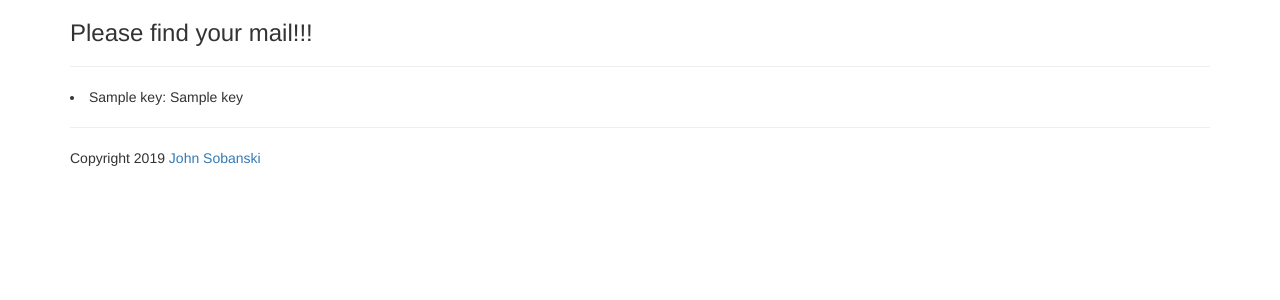
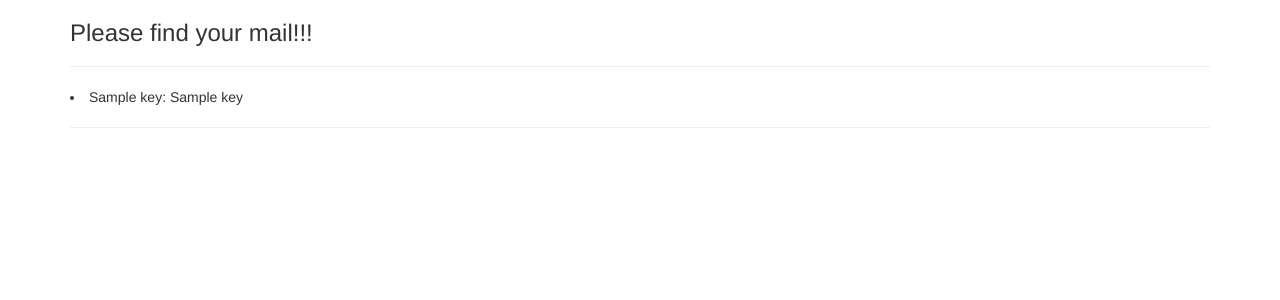
Before and after one commit to qxf2/Flask_SES_Form, a Flask app: template templates/pretty_json.html in a window 1280 px wide. Shown: the top 300 px of the page. Run offline with Flask 2, Linux system fonts and the light colour scheme; the template is opened without the code that fills it: most values are stand-ins (such as "Sample title", 1, 10 or a date in 2020); some libraries are stand-ins or nearby versions.

Commit message:
latest changes

```diff
--- a/templates/pretty_json.html
+++ b/templates/pretty_json.html
@@ -8,6 +8,5 @@
     <li>{{ key }}: {{ user_json[key] }}</li>
   {% endfor %}
 <hr>
-<p>Copyright 2019 <a href="https://john.soban.ski">John Sobanski</a></p>
 </div>
 {% endblock %}
```
